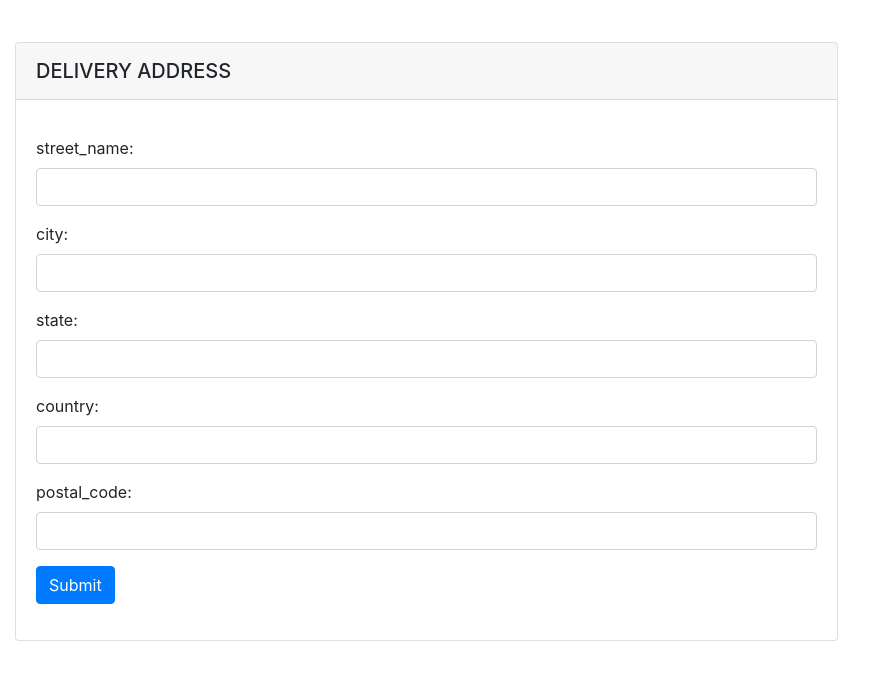
After one commit to raparthydivya/ecomm, a Flask app: page /add_address in a window 1280 px wide. The commit adds this page. Shown: the top 680 px of the page, without its empty margins (0-886 px from the left). Run offline with Flask 3, Linux system fonts and the light colour scheme; some libraries are stand-ins or nearby versions.

Commit message:
updated till address

```diff
--- a/cart_blueprint.py
+++ b/cart_blueprint.py
@@ -60,8 +60,8 @@ def view_cart():
         return redirect("login")
     else:
         user_id = session["user_id"]
-        message = request.args["message"]
-        alert_class=request.args['alert_class']
+        message = request.args.get("message",'')
+        alert_class=request.args.get('alert_class')
         cursor = mysql.connection.cursor(MySQLdb.cursors.DictCursor)
         cursor.execute(
             f"SELECT c.*,p.image,p.name FROM cart AS c JOIN product as p ON p.product_id=c.product_id WHERE c.user_id={user_id}"
--- /dev/null
+++ b/templates/add_address.html
@@ -0,0 +1,53 @@
+<!doctype html>
+<html lang="en">
+  <head>
+    <link rel="stylesheet" href="https://stackpath.bootstrapcdn.com/bootstrap/4.3.1/css/bootstrap.min.css" integrity="sha384-ggOyR0iXCbMQv3Xipma34MD+dH/1fQ784/j6cY/iJTQUOhcWr7x9JvoRxT2MZw1T" crossorigin="anonymous">
+
+    <meta charset="utf-8">
+    <meta name="viewport" content="width=device-width, initial-scale=1">
+    <title>Address</title>
+</head>
+<body>
+  <div class="alert alert-{{alert_class}}" role="alert"> {{message}}</div>
+
+
+<div class="col-md-8 mb-4" >
+    <div class="card mb-4">
+      <div class="card-header py-3">
+        <h5 class="mb-0 text-font text-uppercase">Delivery address</h5>
+      </div>
+      <div class="card-body">
+        <form action="{{url_for('user_blueprint.add_address',user_id=user_id)}}" method='POST'>
+          <div class="mb-3 mt-3">
+
+            <label for="username">street_name:</label>
+            <input type="text" class="form-control" id="street_name" placeholder="" name="street_name" value="" >
+          </div>
+          <div class="mb-3">
+            <label for="pwd">city:</label>
+            <input type="text" class="form-control" id="city" placeholder="" name="city" value="">
+          </div>
+          <div class="mb-3">
+            <label for="state">state:</label>
+            <input type="text" class="form-control" id="state" placeholder="" name="state"  value="">
+          </div>
+          <div class="mb-3">
+            <label for="pwd">country:</label>
+            <input type="text" class="form-control" id="country" placeholder="" name="country" value="">
+          </div>
+          <div class="mb-3">
+            <label for="mobile">postal_code:</label>
+            <input type="text" class="form-control" id="postal_code" placeholder="" name="postal_code"  value="">
+          </div>
+          <div class="form-group">
+          <button type="submit" class="btn btn-primary">Submit</button>
+          </div>
+
+
+  </div>
+</form>
+
+  <script src="https://cdn.jsdelivr.net/npm/@popperjs/core@2.11.7/dist/umd/popper.min.js" integrity="sha384-zYPOMqeu1DAVkHiLqWBUTcbYfZ8osu1Nd6Z89ify25QV9guujx43ITvfi12/QExE" crossorigin="anonymous"></script>
+  <script src="https://cdn.jsdelivr.net/npm/bootstrap@5.3.0-alpha3/dist/js/bootstrap.min.js" integrity="sha384-Y4oOpwW3duJdCWv5ly8SCFYWqFDsfob/3GkgExXKV4idmbt98QcxXYs9UoXAB7BZ" crossorigin="anonymous"></script>
+</body>
+</html>
--- a/templates/edit.html
+++ b/templates/edit.html
@@ -7,7 +7,7 @@
     <meta name="viewport" content="width=device-width, initial-scale=1">
     <title>User Details</title>
 </head>
-  </head>
+
   <body>
     <div class="container mt-3">
         <h2>EDIT USER DETAILS</h2>
--- a/user_blueprint.py
+++ b/user_blueprint.py
@@ -41,46 +41,182 @@ mysql = MySQL(app)
 #     }
 
 # mysql = MySQL(app)
-# @user_blueprint.route('/user_address', methods=['GET','POST'])
-# def user_address():
-#     if request.method == "POST":
-#         data = request.json
-#         if data and 'user_id' in data and 'street_name' in data and 'city' in data and 'state' in data and 'country' in data and 'postal_code' in data:
-#             user_id=data['user_id']
-#             street_name=data['street_name']
-#             city=data['city']
-#             state=data['state']
-#             country=data['country']
-#             postal_code=data['postal_code']
+@user_blueprint.route('/user_address', methods=['GET','POST'])
+def user_address():
+    if request.method == "POST":
+        data = request.form
+        if "logged_in" not in session or not session["logged_in"]:
+          return redirect("login")
+        else:
+           user_id=session["user_id"]
+           if data and 'user_id' in data and 'street_name' in data and 'city' in data and 'state' in data and 'country' in data and 'postal_code' in data:
+              # user_id=data['user_id']
+              street_name=data['street_name']
+              city=data['city']
+              state=data['state']
+              country=data['country']
+              postal_code=data['postal_code']
 
-#             cursor=mysql.connection.cursor(MySQLdb.cursors.DictCursor)
-#             cursor.execute(
-#                 'SELECT * FROM address WHERE user_id=%s AND street_name=%s AND city=%s AND state=%s AND country=%s AND postal_code=%s',(user_id,street_name,city,state,country,postal_code))
+              cursor=mysql.connection.cursor(MySQLdb.cursors.DictCursor)
+              cursor.execute(
+                  f'SELECT * FROM address WHERE user_id={user_id} AND street_name=%s AND city=%s AND state=%s AND country=%s AND postal_code={postal_code}',(street_name,city,state,country))
+              existing_user=cursor.fetchone()
 
-#             existing_user=cursor.fetchone()
+              if existing_user:
+                # return ''
+                return 'Address already exists'
+                #  message = "Address already exists"
+              # alert_class = "warning"
 
-#             if existing_user:
-#                     return{
-#                         'status':'failure',
-#                 'message':'User address already exists',
-#                 'data': '',
-#                 'traceback':''
-
-#                     }
-#             else:
-#                     cursor=mysql.connection.cursor(MySQLdb.cursors.DictCursor)
-#                     cursor.execute(
-#                     'INSERT INTO address(user_id,street_name,city,state,country,postal_code) VALUES(%s,%s,%s,%s,%s,%s)',(user_id,street_name,city,state,country,postal_code)
-#                     )
-#                     mysql.connection.commit()
+              else:
+                      cursor=mysql.connection.cursor(MySQLdb.cursors.DictCursor)
+                      cursor.execute(
+                      'INSERT INTO address(user_id,street_name,city,state,country,postal_code) VALUES(%s,%s,%s,%s,%s,%s)',(user_id,street_name,city,state,country,postal_code)
+                      )
+                      print(cursor.execute)
+                      mysql.connection.commit()
+                      cursor.close()
+                      # message = "Address successfully added"
+                      # alert_class = "success"
+                      # return 'address '
+                      return redirect('home')
 
 
-#             return {
-#                 'status':'sucess',
-#                 'message':'User address added successfully',
-#                 'data': '',
-#                 'traceback':''
-#                 }
+    return render_template('address.html')
+
+
+@user_blueprint.route("/add_address", methods=["POST","GET"])
+def add_address():
+  if request.method == "POST":
+    if "logged_in" not in session or not session["logged_in"]:
+        return redirect("login")
+    else:
+
+        data = request.form
+        user_id = session["user_id"]
+        street_name=data['street_name']
+        city=data['city']
+        state=data['state']
+        country=data['country']
+        postal_code=data['postal_code']
+        cursor=mysql.connection.cursor(MySQLdb.cursors.DictCursor)
+        cursor.execute(
+                    f'SELECT * FROM address WHERE user_id={user_id} AND street_name=%s AND city=%s AND state=%s AND country=%s AND postal_code={postal_code}',(street_name,city,state,country))
+        existing_user=cursor.fetchone()
+
+        if existing_user:
+          message = "Address already exists"
+          alert_class = "warning"
+          return redirect(url_for('.view_address',message=message,alert_class=alert_class))
+
+        else:
+          user_id = session["user_id"]
+          cursor=mysql.connection.cursor(MySQLdb.cursors.DictCursor)
+          cursor.execute(
+          'INSERT INTO address(user_id,street_name,city,state,country,postal_code) VALUES(%s,%s,%s,%s,%s,%s)',(user_id,street_name,city,state,country,postal_code)
+          )
+          mysql.connection.commit()
+          cursor.close()
+          message = "Address successfully added "
+          alert_class = "success"
+        return redirect(url_for('user_blueprint.view_address',message=message,alert_class=alert_class))
+
+  return render_template('add_address.html')
+
+
+@user_blueprint.route("/view_address", methods=["GET"])
+def view_address():
+    if "logged_in" not in session or not session["logged_in"]:
+        return redirect("login")
+    else:
+        user_id = session["user_id"]
+        message = request.args.get("message",'')
+        alert_class=request.args.get('alert_class')
+        cursor=mysql.connection.cursor(MySQLdb.cursors.DictCursor)
+        cursor.execute(f"SELECT * FROM address WHERE user_id={user_id}")
+        addresses=cursor.fetchall()
+        cursor.close()
+
+    return render_template('view_address.html',addresses=addresses,message=message,alert_class=alert_class)
+  # message=message,alert_class=alert_class
+
+
+@user_blueprint.route("/edit_address/<int:address_id>", methods=["GET","POST"])
+def edit_address(address_id):
+  print(address_id)
+  if "logged_in" not in session or not session["logged_in"]:
+        return redirect("login")
+  else:
+      user_id=session['user_id']
+      cursor=mysql.connection.cursor(MySQLdb.cursors.DictCursor)
+      cursor.execute(f"SELECT * FROM address WHERE address_id={address_id}")
+      address=cursor.fetchone()
+      cursor.close()
+
+      return render_template('edit_address.html',address=address)
+
+
+@user_blueprint.route('/save_address/<int:address_id>', methods=['POST'])
+def save_address(address_id):
+      if request.method == "POST":
+        if "logged_in" not in session or not session["logged_in"]:
+           return redirect("login")
+        else:
+          data = request.form
+          user_id = session["user_id"]
+          street_name=data['street_name']
+          city=data['city']
+          state=data['state']
+          country=data['country']
+          postal_code=data['postal_code']
+          cursor = mysql.connection.cursor(MySQLdb.cursors.DictCursor)
+          cursor.execute(f"UPDATE address SET street_name=%s,city=%s,state=%s,country=%s,postal_code=%s WHERE address_id={address_id}", (street_name,city,state,country,postal_code))
+          mysql.connection.commit()
+          cursor.close()
+          message='address updated successfullly'
+          alert_class='success'
+          return redirect(url_for('user_blueprint.view_address',message=message,alert_class=alert_class))
+
+
+      return render_template('address.html',address_id=address_id)
+
+
+
+@user_blueprint.route("/delete_address/<int:address_id>", methods=["GET","POST"])
+def delete_address(address_id):
+    if "logged_in" not in session or not session["logged_in"]:
+        return redirect("login")
+    else:
+        user_id = session["user_id"]
+        # address_id = request.form.get("address_id")
+        cursor = mysql.connection.cursor(MySQLdb.cursors.DictCursor)
+        cursor.execute(
+            f" DELETE FROM address WHERE address_id={address_id} AND user_id={user_id}"
+        )
+        mysql.connection.commit()
+        cursor.close()
+        message="Product successfully removed from your cart"
+        alert_class='success'
+        return redirect(url_for("user_blueprint.view_address",))
+
+
+
+
+
+
+
+
+
+
+
+
+
+
+
+
+
+
+
 
 @user_blueprint.route('/edit_user/<int:user_id>', methods=['GET','POST'])
 def edit_user(user_id):
```
Also changed, not shown: templates/edit_address.html (added, +52 -0 lines), templates/home.html (+18 -6 lines), templates/view.html (deleted, +0 -13 lines), templates/view_address.html (added, +241 -0 lines), placeorder_blueprint.py (added).
